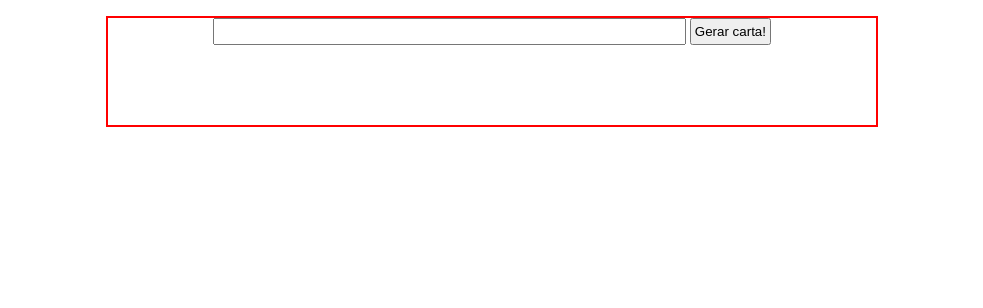
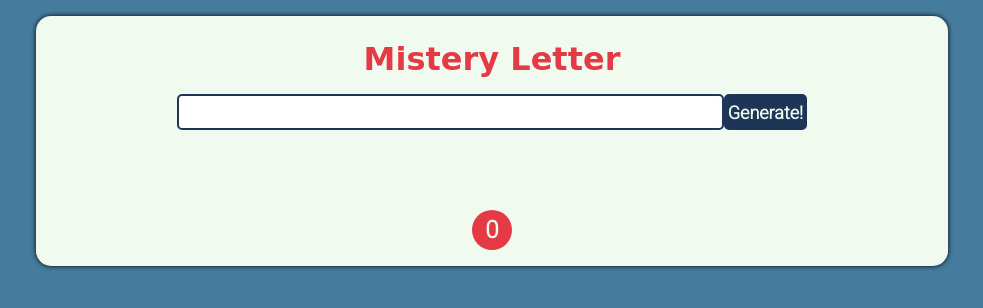
Before and after one commit to ottomicheletti/trybe-mystery-letter, a website: page index.html in a window 1280 px wide. Shown: the whole page, without its empty margins (148-1131 px from the left). Drawn offline with Linux system fonts and the light colour scheme; a web font is replaced by a local one.

Commit message:
Requisito 17, 18 e algumas perfumarias no CSS

```diff
--- a/index.html
+++ b/index.html
@@ -4,19 +4,29 @@
     <meta charset="UTF-8" />
     <meta http-equiv="X-UA-Compatible" content="IE=edge" />
     <meta name="viewport" content="width=device-width, initial-scale=1.0" />
+    <link rel="preconnect" href="https://fonts.googleapis.com" />
+    <link rel="preconnect" href="https://fonts.gstatic.com" crossorigin />
+    <link
+      href="https://fonts.googleapis.com/css2?family=Roboto:wght@300&family=Rock+3D&display=swap"
+      rel="stylesheet"
+    />
     <link rel="stylesheet" href="style.css" />
     <title>Mistery Letter</title>
   </head>
   <body>
     <main>
+      <h1>Mistery Letter</h1>
       <div id="inputs">
         <!-- Requisito 1 -->
         <input type="text" id="carta-texto" value="" />
         <!-- Requisito 3 -->
-        <button id="criar-carta">Gerar carta!</button>
+        <button id="criar-carta">Generate!</button>
       </div>
       <!-- Requisito 2 -->
       <p id="carta-gerada"></p>
+      <div id="contador">
+        <p id="carta-contador">0</p>
+      </div>
     </main>
   </body>
   <script src="script.js"></script>
--- a/script.js
+++ b/script.js
@@ -8,19 +8,22 @@ const size = ['medium', 'big', 'reallybig'];
 const rotation = ['rotateleft', 'rotateright'];
 const skew = ['skewleft', 'skewright'];
 
-// Requisito 3, 4, 5 e 16 - Deve haver um botão com id="criar-carta" e ao clicar nesse botão, a carta misteriosa deve ser gerada. Ao criar uma carta através do botão com id="criar-carta", o input com id="carta-texto" deve permanecer com o texto digitado. Se a pessoa usuária não preencher o campo ou preencher com apenas espaços vazios adicionar a mensagem 'Por favor, digite o conteúdo da carta.'. Adicione as classes de forma aleatória a fim de estilizar as palavras.
-
+// Requisito 3, 4, 5, 16 e 18 - Deve haver um botão com id="criar-carta" e ao clicar nesse botão, a carta misteriosa deve ser gerada. Ao criar uma carta através do botão com id="criar-carta", o input com id="carta-texto" deve permanecer com o texto digitado. Se a pessoa usuária não preencher o campo ou preencher com apenas espaços vazios adicionar a mensagem 'Por favor, digite o conteúdo da carta.'. Adicione as classes de forma aleatória a fim de estilizar as palavras.
 function generateLetter() {
   if (text.value === '' || text.value === ' ') {
     letter.innerHTML = 'Por favor, digite o conteúdo da carta.';
   } else {
     const words = text.value.split(' ');
+    const counter = document.getElementById('carta-contador');
+
+    counter.innerText = words.length;
     letter.innerText = null;
 
     for (let index = 0; index < words.length; index += 1) {
       const span = document.createElement('span');
       const random3 = Math.floor(Math.random() * 3);
       const random2 = Math.floor(Math.random() * 2);
+
       span.classList.add(
         style[random3],
         size[random3],
@@ -30,9 +33,25 @@ function generateLetter() {
       span.textContent = words[index];
       letter.appendChild(span);
     }
-
-    console.log(words);
   }
 }
 
 button.addEventListener('click', generateLetter);
+
+// 17 - Com uma carta misteriosa gerada, adicione a possibilidade de alterar o estilo de uma palavra específica ao clicar nela
+function changeStyle(event) {
+  if (event.target.className.length > 0) {
+    event.target.className = '';
+    const random3 = Math.floor(Math.random() * 3);
+    const random2 = Math.floor(Math.random() * 2);
+
+    event.target.classList.add(
+      style[random3],
+      size[random3],
+      rotation[random2],
+      skew[random2]
+    );
+  }
+}
+
+letter.addEventListener('click', changeStyle);
--- a/style.css
+++ b/style.css
@@ -3,41 +3,94 @@
   padding: 0;
 }
 
+body {
+  background-color: #457b9d;
+}
+
 main {
-  width: 60vw;
+  background-color: #f1faee;
+  width: 70vw;
   height: fit-content;
-  border: 2px red solid;
   margin: 1em auto;
+  padding: 0.5em;
+  border-radius: 15px;
+  box-shadow: 0px 0px 5px #000000;
+}
+
+h1 {
+  text-align: center;
+  font-family: 'Rock 3D', cursive;
+  margin: 0.5em auto;
+  color: #e63946;
+}
+
+input,
+button,
+p,
+span {
+  font-family: 'Roboto', sans-serif;
 }
 
 #inputs {
+  width: 100%;
+  margin: 0 auto;
+  display: inline-flex;
+  justify-content: center;
+  align-content: center;
   text-align: center;
-  margin: 0 auto;
 }
 
 #carta-texto {
-  padding: 0.3em;
+  height: 2em;
   width: 60%;
+  padding: 0.2em;
+  border: 2px #1d3557 solid;
+  border-radius: 5px;
 }
 
 #criar-carta {
   height: 2em;
   width: fit-content;
   padding: 0.2em;
+  background-color: #1d3557;
+  border: none;
+  border-radius: 5px;
+  cursor: pointer;
+  color: #f1faee;
+  font-size: large;
+  font-weight: bold;
 }
 
 p {
+  height: fit-content;
   margin: 0.5em;
   padding: 2em;
-  height: fit-content;
   display: flex;
   flex-wrap: wrap;
-  justify-content: space-around;
+  justify-content: center;
 }
 
 span {
   margin: 0.5em;
+  height: fit-content;
   text-align: center;
+}
+
+#contador {
+  margin: 0.5em auto;
+  background-color: #e63946;
+  border-radius: 50%;
+  display: flex;
+  justify-content: center;
+  align-items: center;
+  width: 40px;
+  height: 40px;
+}
+
+#carta-contador {
+  font-weight: bolder;
+  font-size: x-large;
+  color: #f1faee;
 }
 
 /* Requisitos do 6 ao 15 */
```
